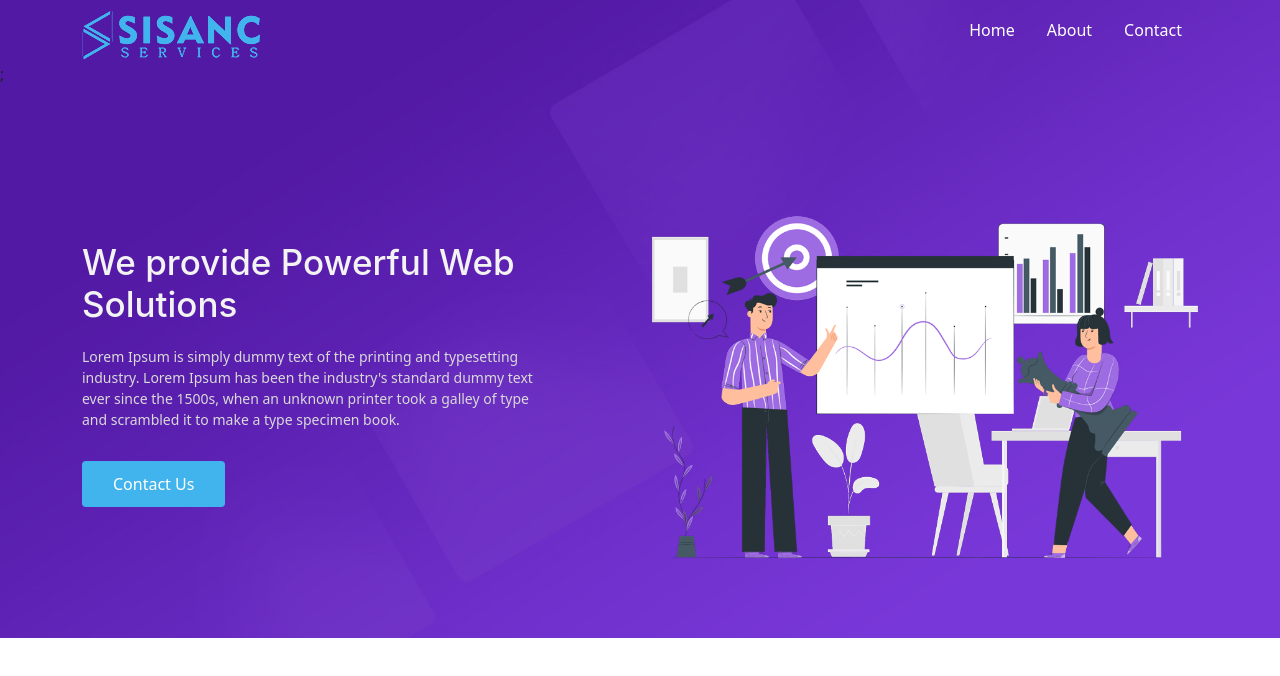
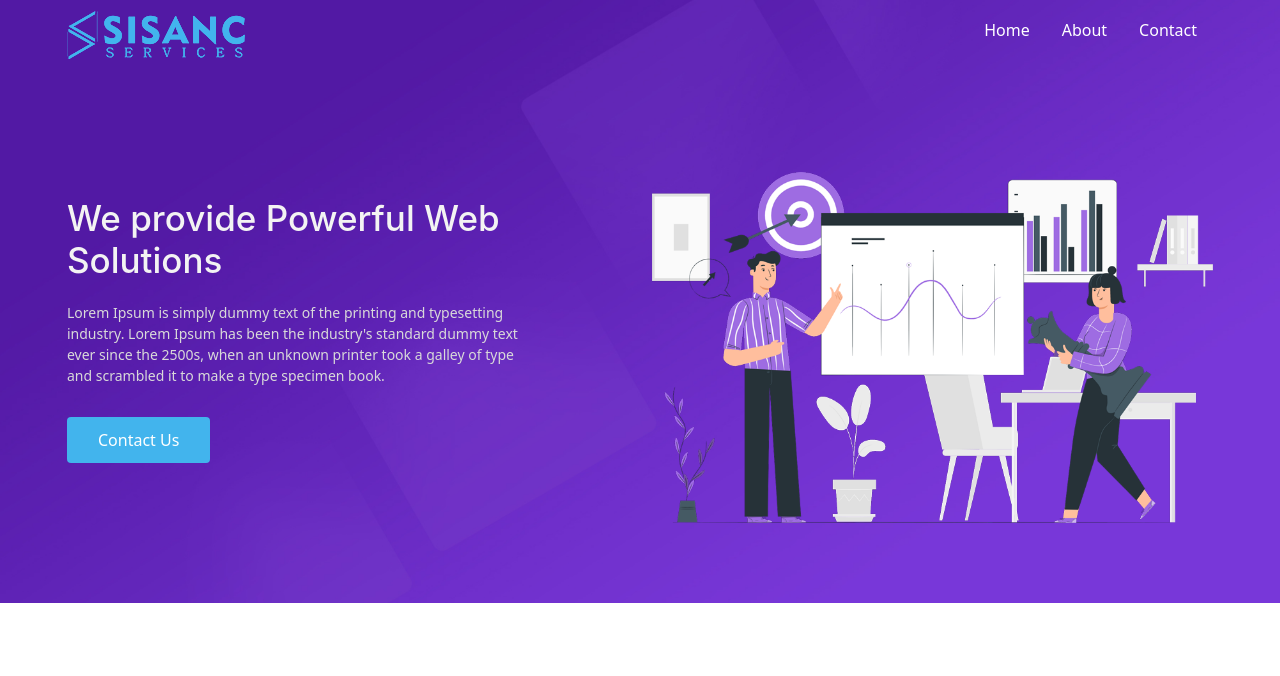
Before and after one commit to KUSUM24/Sisanc_Landing_Page, a React (Create React App) app: page / in a window 1280 px wide. Shown: the top 676 px of the page. Built offline with nearby package versions, Linux system fonts and the light colour scheme.

Commit message:
Animations added

```diff
--- a/src/assets/styles/style.css
+++ b/src/assets/styles/style.css
@@ -43,6 +43,10 @@ h5,
     "Segoe UI Symbol", "Noto Color Emoji";
 }
 
+.container {
+  max-width: 1170px !important;
+}
+
 .main-banner-sec {
   background-image: url(../images/header-banner.jpg);
   background-size: cover;
@@ -56,7 +60,7 @@ a.nav-link {
 }
 
 .header-banner {
-  margin-top: 110px;
+  margin-top: 90px;
 }
 
 .banner-text {
--- a/src/common/Header.jsx
+++ b/src/common/Header.jsx
@@ -3,7 +3,7 @@ import { Container, Row } from "react-bootstrap";
 import Logo from "../assets/images/logo.png";
 export const Header = () => {
   return (
-    <div>
+    <div className="header">
       <Container>
         <Row>
           <div className="col-md-3">
@@ -32,7 +32,6 @@ export const Header = () => {
           </div>
         </Row>
       </Container>
-      ;
     </div>
   );
 };
--- a/src/components/FirstBanner.jsx
+++ b/src/components/FirstBanner.jsx
@@ -1,10 +1,21 @@
-import React from "react";
+import React, { useEffect } from "react";
 import { Header } from "../common/Header";
 import "../assets/styles/style.css";
 import { Container, Row } from "react-bootstrap";
 import FirstBannerImg from "../assets/images/header-img.png";
+import AOS from "aos";
+import "aos/dist/aos.css";
 
 export const FirstBanner = () => {
+  useEffect(() => {
+    AOS.init({ duration: 800, delay: 1 });
+    AOS.init({
+      disable: function () {
+        var maxWidth = 800;
+        return window.innerWidth < maxWidth;
+      },
+    });
+  }, []);
   return (
     <div className="main-banner-sec">
       <Header />
@@ -12,12 +23,17 @@ export const FirstBanner = () => {
         <Container>
           <Row>
             <div class="col-md-5">
-              <div class="banner-text">
+              <div
+                class="banner-text"
+                data-aos="zoom-out-right"
+                data-aos-delay="250"
+                data-aos-duration="3000"
+              >
                 <h1>We provide Powerful Web Solutions</h1>
                 <p>
                   Lorem Ipsum is simply dummy text of the printing and
                   typesetting industry. Lorem Ipsum has been the industry's
-                  standard dummy text ever since the 1500s, when an unknown
+                  standard dummy text ever since the 2500s, when an unknown
                   printer took a galley of type and scrambled it to make a type
                   specimen book.
                 </p>
@@ -31,6 +47,9 @@ export const FirstBanner = () => {
                 src={FirstBannerImg}
                 alt="Sisanc Services"
                 class="img-fluid"
+                data-aos="zoom-out-left"
+                data-aos-delay="250"
+                data-aos-duration="3000"
               />
             </div>
           </Row>
```
